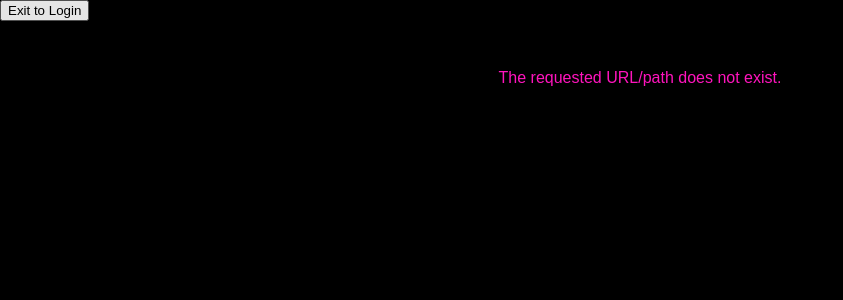
After one commit to N-Khouri/Le_epic_hax0rs, a Flask app: template templates/404_error.html in a window 1280 px wide. The commit adds this page. Shown: the top 300 px of the page, without its empty margins (0-843 px from the left). Run offline with Flask 2, Linux system fonts and the light colour scheme; the template is opened without the code that fills it, so the values that code supplies are empty.

Commit message:
Finishing touches.

```diff
--- a/server.py
+++ b/server.py
@@ -24,7 +24,7 @@ connected_users = {}
 
 @app.errorhandler(404)
 def not_found(error):
-    return 'The requested URL/path does not exist.', 404
+    return render_template("404_error.html"), 404
 
 
 def check_and_get_cookie():
--- /dev/null
+++ b/templates/404_error.html
@@ -0,0 +1,18 @@
+<!DOCTYPE html>
+<html lang="en">
+<head>
+    <meta charset="UTF-8">
+    <title>404 Not Found</title>
+    <link rel="stylesheet" href="{{ url_for('static', filename='css/style.css') }}">
+</head>
+<body>
+    <a href="login">
+        <button class="exitGame"> Exit to Login </button>
+    </a>
+
+    <div class = "BasicMenu">
+    <p>The requested URL/path does not exist.</p>
+    </div>
+
+</body>
+</html>
--- a/templates/about.html
+++ b/templates/about.html
@@ -14,6 +14,6 @@
         <br/>
     <p>you know how to play heads or tails bro, cmon don't be dumb</p>
         <label for="project repo">On a serious note, here is the repository's link to our project: </label>
-        <a href="https://github.com/PriestPope/Le_epic_hax0rs" id="project repo">Le Epic Hax0rs's repository.</a>
+        <a href="https://github.com/PriestPope/Le_epic_hax0rs" id="project repo">le epic hax0rs's repository.</a>
     </div>
 </body>
```
